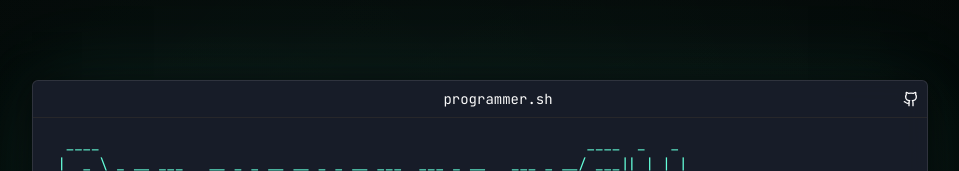
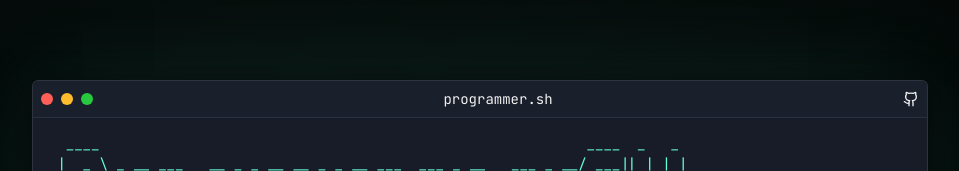
Before and after one commit to ProgrammerInc/programmer-sh, a React app: page / in a window 1280 px wide. Shown: the top 171 px of the page, without its empty margins (160-1119 px from the left). Built offline with nearby package versions, Linux system fonts and the light colour scheme; the HTML template or start-up script is replaced by a standard one.

Commit message:
Restore terminal header functionality
This commit restores the window controls and title functionality in the terminal header.

```diff
--- a/src/components/TerminalHeader.tsx
+++ b/src/components/TerminalHeader.tsx
@@ -11,9 +11,9 @@ const TerminalHeader: React.FC<TerminalHeaderProps> = ({ lastCommand = '', userE
   return (
     <div className="flex items-center justify-between bg-terminal-header p-2 border-b border-terminal-border">
       <div className="flex space-x-2">
-        <div className="w-3 h-3 rounded-full bg-terminal-close" />
-        <div className="w-3 h-3 rounded-full bg-terminal-minimize" />
-        <div className="w-3 h-3 rounded-full bg-terminal-maximize" />
+        <div className="w-3 h-3 rounded-full bg-terminal-close window-control" />
+        <div className="w-3 h-3 rounded-full bg-terminal-minimize window-control" />
+        <div className="w-3 h-3 rounded-full bg-terminal-maximize window-control" />
       </div>
 
       <div className="flex-1 text-center text-terminal-title text-sm font-mono truncate px-4">
--- a/tailwind.config.ts
+++ b/tailwind.config.ts
@@ -1,4 +1,3 @@
-
 import type { Config } from "tailwindcss";
 
 export default {
@@ -34,7 +33,13 @@ export default {
           warning: 'var(--terminal-warning)',
           command: 'var(--terminal-command)',
           link: 'var(--terminal-link)',
-          muted: 'var(--terminal-muted)'
+          muted: 'var(--terminal-muted)',
+          header: 'var(--terminal-background)',
+          border: 'var(--terminal-muted-30)',
+          title: 'var(--terminal-foreground)',
+          close: '#FF5F56',
+          minimize: '#FFBD2E',
+          maximize: '#27C93F'
         },
         primary: {
           DEFAULT: 'hsl(var(--primary))',
@@ -119,6 +124,5 @@ export default {
       }
     }
   },
-  // eslint-disable-next-line @typescript-eslint/no-require-imports
   plugins: [require("tailwindcss-animate")],
 } satisfies Config;
```
